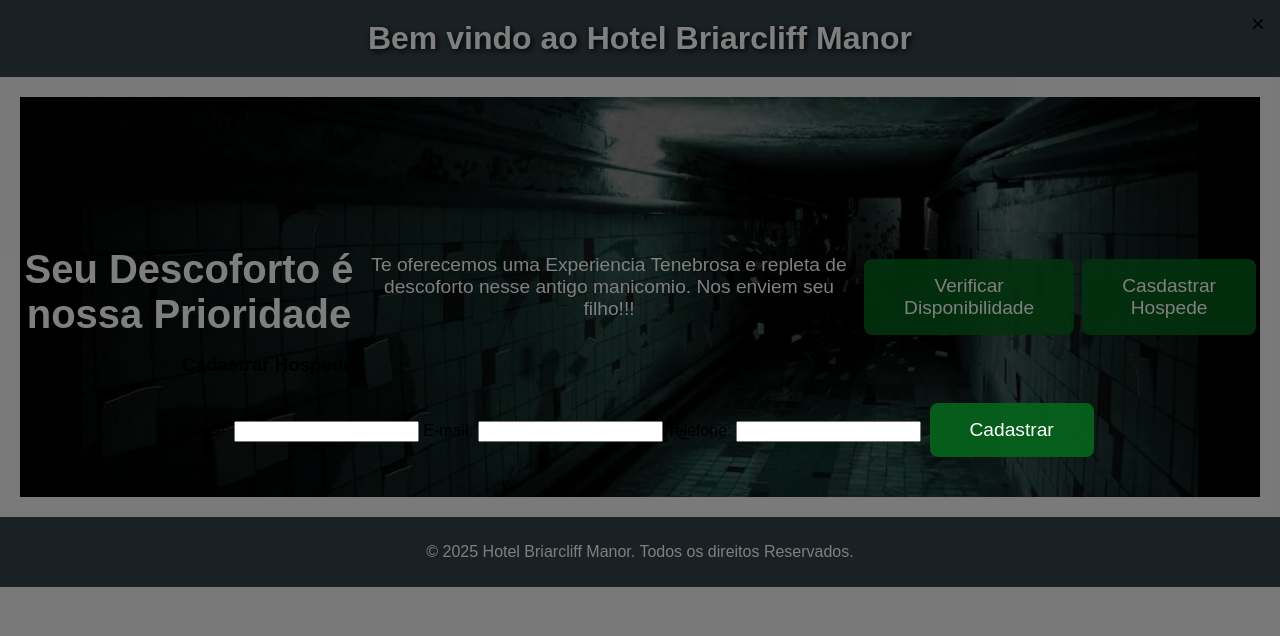
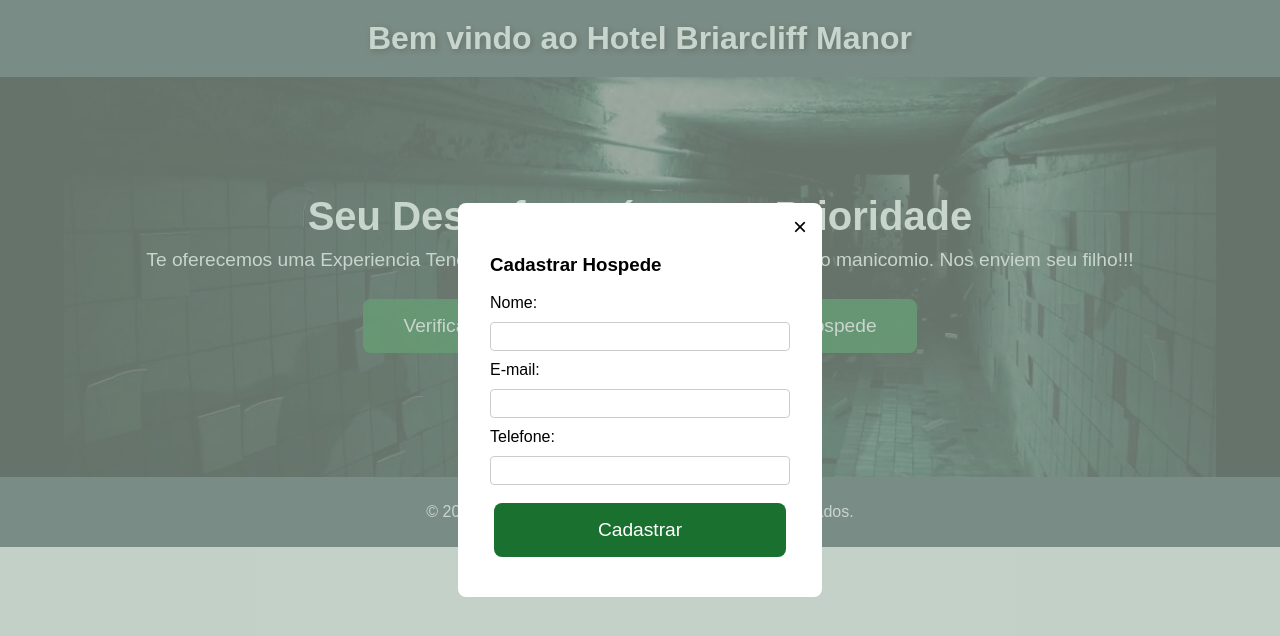
Before and after one commit to OnoIzyy/aula22-08, a plain HTML site: page index.html in a window 1280 px wide. Both pictures are taken after a click on the button "Casdastrar Hospede". Drawn offline with Linux system fonts and the light colour scheme.

Commit message:
novo trem

```diff
--- a/css/style.css
+++ b/css/style.css
@@ -27,7 +27,7 @@
     width:100%;
     height: 400px;
     min-height: 400px;
-    background-image: linear-gradient(rgba(0,0,0,0.4), rgba(0,0,0,0.4)), url(/aula22-08/img/manicomioojpg.jpg);
+    background-image: linear-gradient(rgba(0,0,0,0.4), rgba(0,0,0,0.4)), url('/aula22-08/img/manicomioojpg.jpg');
     background-size:cover;
     background-position: center;
     background-repeat: no-repeat;
@@ -90,9 +90,9 @@
     display: none;
     position: fixed;
     z-index: 1000;
-    left: 0;top:0;
+    left: 0; top: 0;
     width: 100%; height: 100%;
-    background: rgba(0,0,0,0.5);
+    background: rgba(166, 187, 173, 0.616);
     justify-content: center;
     align-items: center;
 }
@@ -111,12 +111,12 @@
 
 }
 .modal-content form {
-    display:flex;
-    flex-direction:column;
-    gap:10px;
+    display: flex;
+    flex-direction: column;
+    gap: 10px;
 }
 .modal-content input {
-    padding:6px;
-    border-radius:4px;
-    border:1px solid #ccc;
+    padding: 6px;
+    border-radius: 4px;
+    border: 1px solid #ccc;
 }
--- a/index.html
+++ b/index.html
@@ -12,8 +12,8 @@
     </header>
     <main>
         <section class="hero">
-            <div class="hero-text">
-                <div class="image-banner">
+            <div class="image-banner">
+                <div class="hero-text">
                     <h2>Seu Descoforto é nossa Prioridade</h2>
                     <p> Te oferecemos uma Experiencia Tenebrosa e repleta de descoforto nesse antigo manicomio. Nos enviem seu filho!!!
                     </p>
@@ -25,7 +25,7 @@
         </section>
 
             <div id="registerModal" class="modal">
-                <div class="modalContent">
+                <div class="modal-content">
                     <span class="close" id="closeModal">&times;</span>
                     <h3>Cadastrar Hospede</h3>
                     <form action="registerForm">
@@ -44,5 +44,5 @@
         <p>&copy; 2025 Hotel Briarcliff Manor. Todos os direitos Reservados.</p>
     </footer>
     <script src="/aula22-08/script/main.js"></script>
-    </body>
+</body>
 </html>
```
